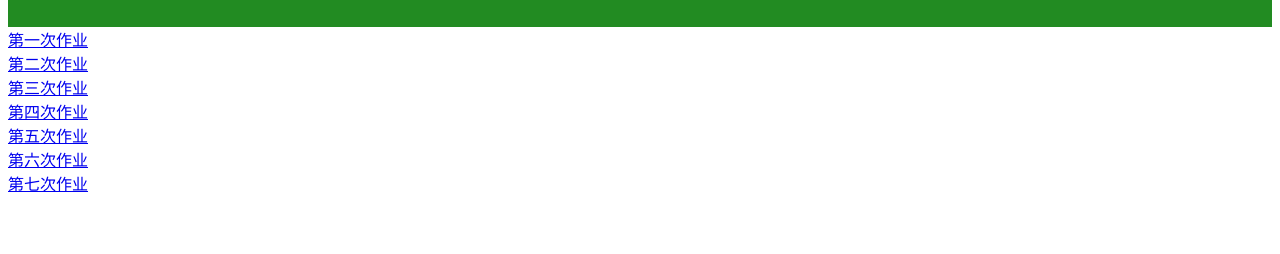
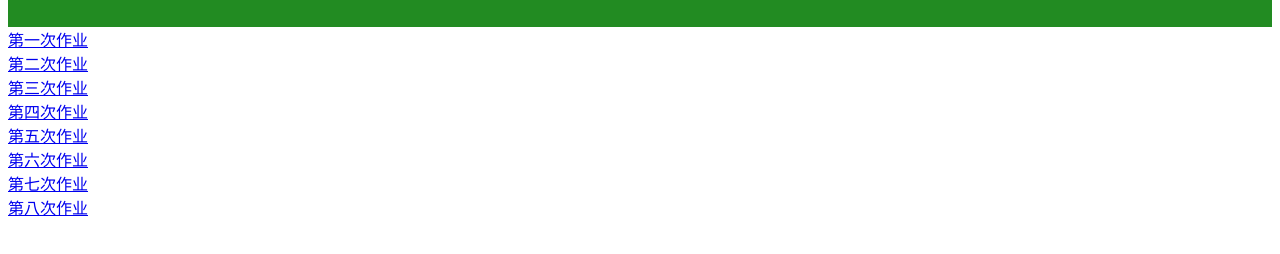
Before and after one commit to Dwade-Sam/Dwade-Sam.github.io, a plain HTML site: page index.html in a window 1280 px wide. Shown: the part 80-334 px from the top of the page. Drawn offline with Linux system fonts and the light colour scheme.

Commit message:
Add files via upload

```diff
--- a/index.html
+++ b/index.html
@@ -30,6 +30,6 @@ header {
 		<br />
 		<a href="7.1.html">第七次作业</a>
 		<br />
-		<a href="8.html"></a>
+		<a href="8.html">第八次作业</a>
 	</body>
 </html>
```
